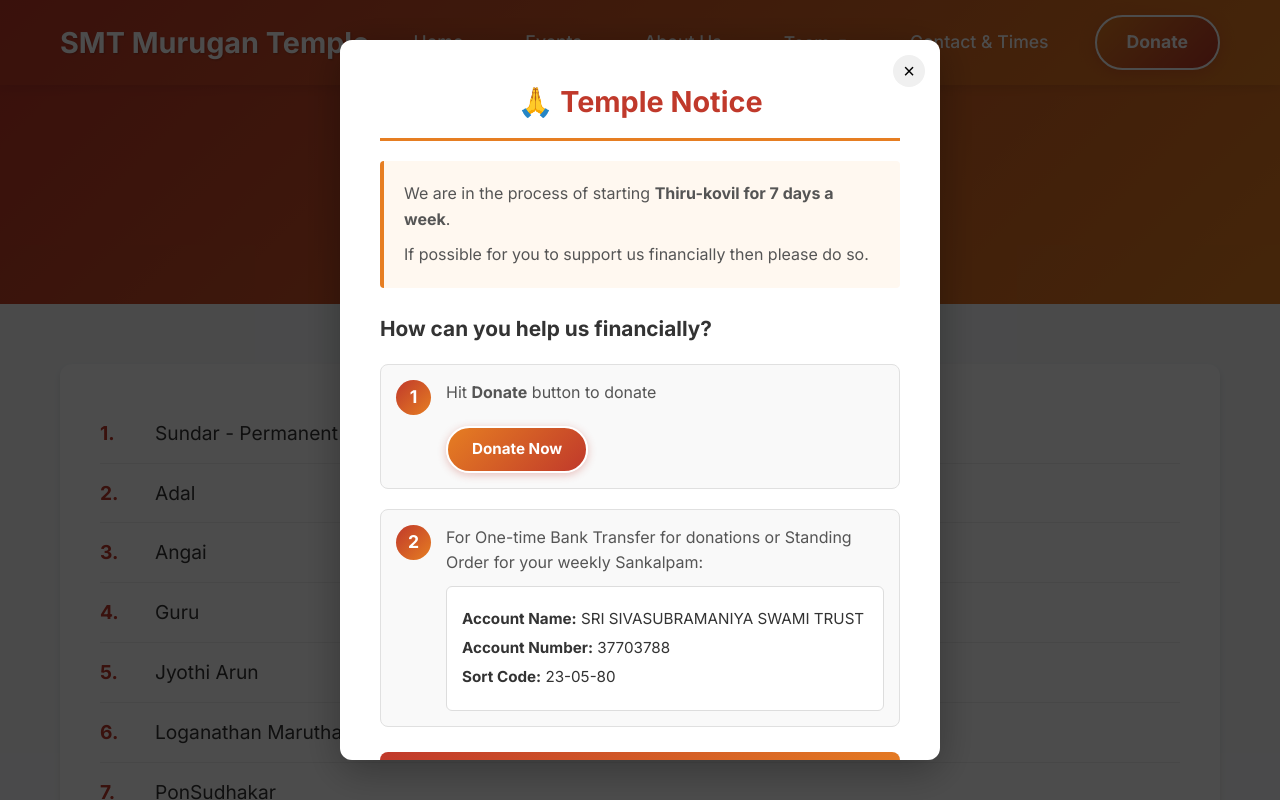
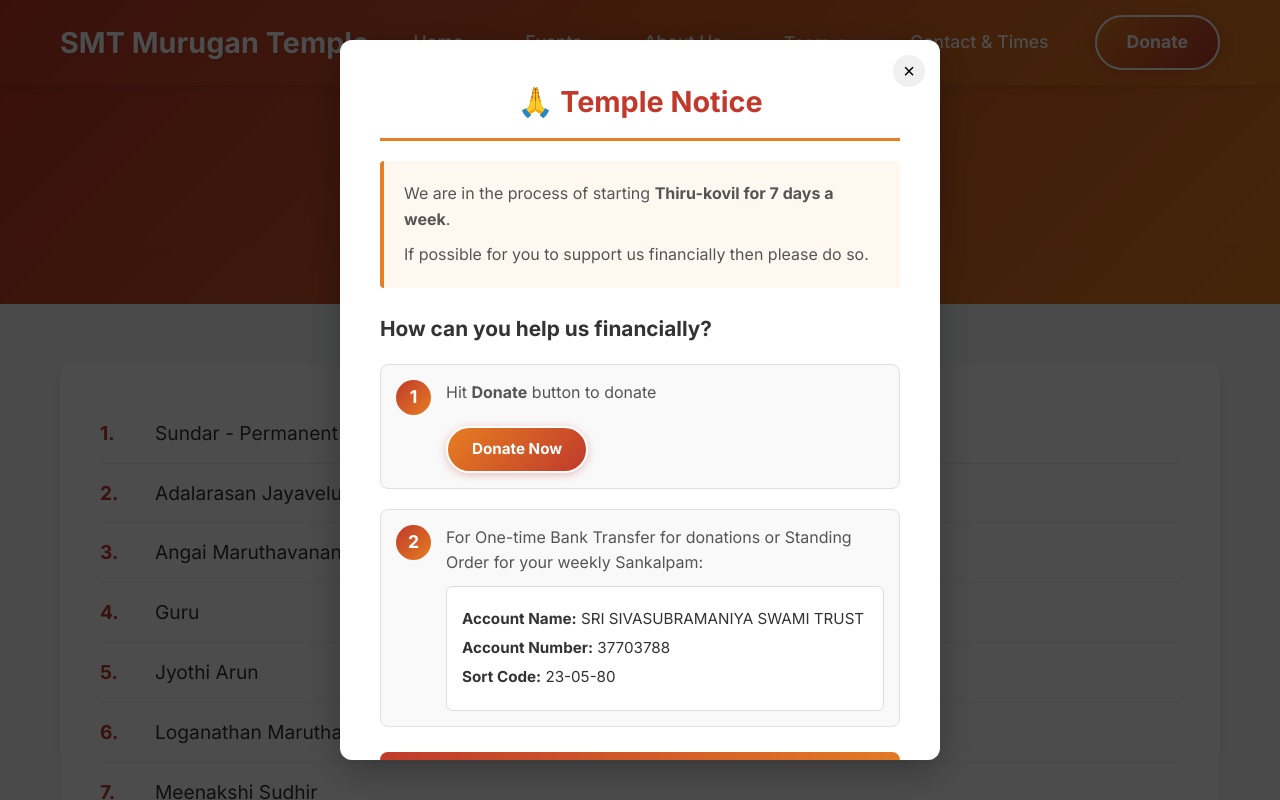
Before and after one commit to DILIGENTWORKS/smt-web, a React (Vite) app: page /#/executive-members in a window 1280 px wide. Shown: the top 800 px of the page. Built offline with nearby package versions, Linux system fonts and the light colour scheme.

Commit message:
Amended names of EC members

```diff
--- a/src/pages/ExecutiveMembers.jsx
+++ b/src/pages/ExecutiveMembers.jsx
@@ -4,21 +4,21 @@ import './ExecutiveMembers.css';
 const ExecutiveMembers = () => {
   const executiveMembers = [
     'Sundar - Permanent EC (Founding trustee)',
-    'Adal',
-    'Angai',
+    'Adalarasan Jayavelu',
+    'Angai Maruthavanan',
     'Guru',
     'Jyothi Arun',
     'Loganathan Maruthaiveeran',
-    'PonSudhakar',
+    'Meenakshi Sudhir',
+    'PonSudhakar Kamaraj',
     'Pragadeesh',
-    'Rajee',
     'Rajee Logananthan',
-    'Ram Priya',
-    'Rekha',
-    'SivaPriya',
+    'RamPriya Gnanasekar',
+    'Kalai Rekha Rajesh',
+    'SivaPriya Shivaram',
     'Sugumar',
     'Sundar Pari',
-    'Vatshala'
+    'Vatshala Arun'
   ];
 
   return (
```
